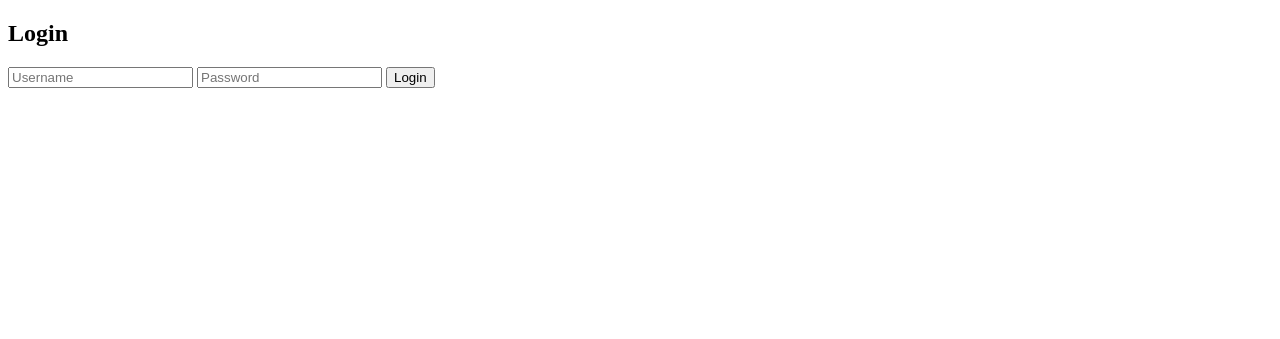
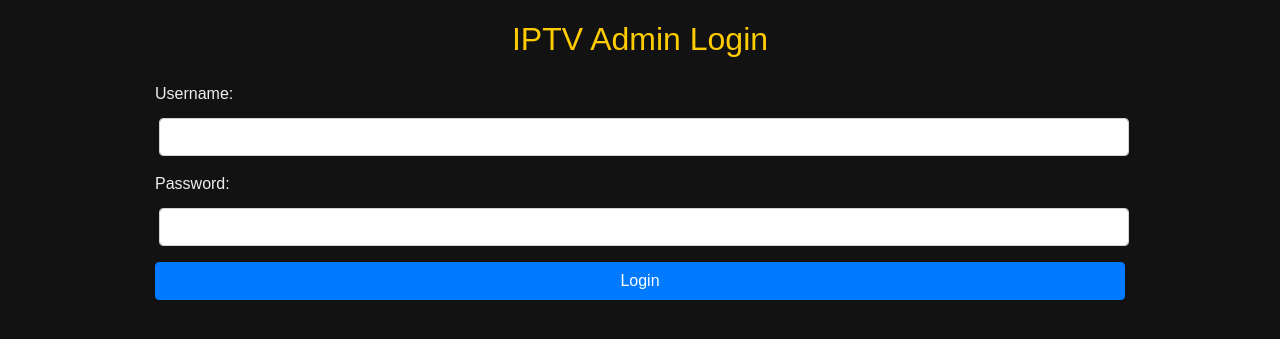
Before and after one commit to sangamp94/proxy, a Flask app: page /login in a window 1280 px wide. Shown: the top 339 px of the page. Run offline with Flask 3, Linux system fonts and the light colour scheme; data comes from the database, SQL or seed files in the repository; some libraries are stand-ins or nearby versions.

Commit message:
Update login.html

```diff
--- a/templates/login.html
+++ b/templates/login.html
@@ -1,12 +1,37 @@
 <!DOCTYPE html>
-<html>
-<head><title>Admin Login</title></head>
-<body>
-    <h2>Login</h2>
-    <form method="POST">
-        <input name="username" placeholder="Username">
-        <input type="password" name="password" placeholder="Password">
-        <button>Login</button>
-    </form>
+<html lang="en">
+<head>
+    <meta charset="UTF-8">
+    <meta name="viewport" content="width=device-width, initial-scale=1.0">
+    <title>Admin Login - IPTV Panel</title>
+    <link href="https://stackpath.bootstrapcdn.com/bootstrap/4.5.2/css/bootstrap.min.css" rel="stylesheet">
+    <link rel="stylesheet" href="{{ url_for('static', filename='styles.css') }}">
+</head>
+<body class="dark-theme">
+    <div class="container login-container">
+        <h2 class="text-center mb-4">IPTV Admin Login</h2>
+        {% with messages = get_flashed_messages(with_categories=true) %}
+            {% if messages %}
+                {% for category, message in messages %}
+                    <div class="alert alert-{{ category }}">{{ message }}</div>
+                {% endfor %}
+            {% endif %}
+        {% endwith %}
+        <form method="POST" action="{{ url_for('login') }}">
+            <div class="form-group">
+                <label for="username">Username:</label>
+                <input type="text" class="form-control" id="username" name="username" required>
+            </div>
+            <div class="form-group">
+                <label for="password">Password:</label>
+                <input type="password" class="form-control" id="password" name="password" required>
+            </div>
+            <button type="submit" class="btn btn-primary btn-block">Login</button>
+        </form>
+    </div>
+
+    <script src="https://code.jquery.com/jquery-3.5.1.slim.min.js"></script>
+    <script src="https://cdn.jsdelivr.net/npm/@popperjs/core@2.5.4/dist/umd/popper.min.js"></script>
+    <script src="https://stackpath.bootstrapcdn.com/bootstrap/4.5.2/js/bootstrap.min.js"></script>
 </body>
 </html>
```
